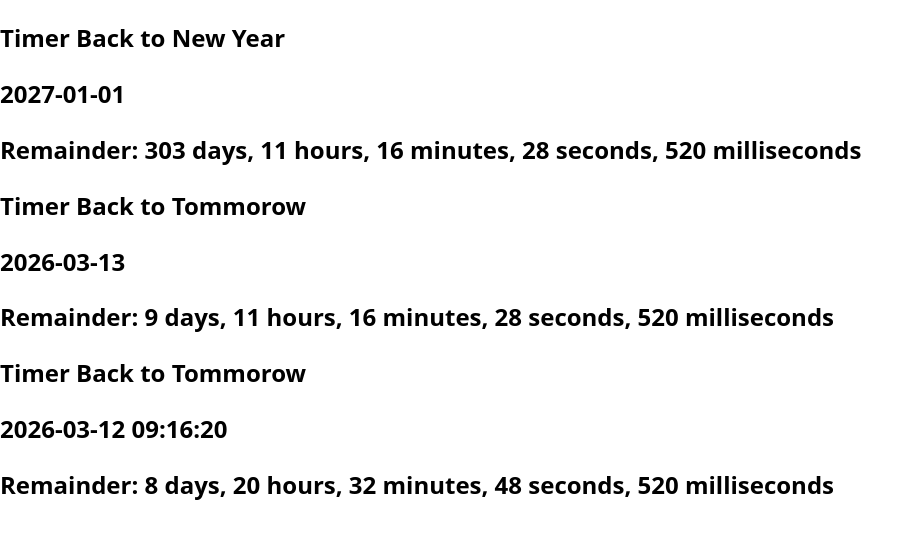
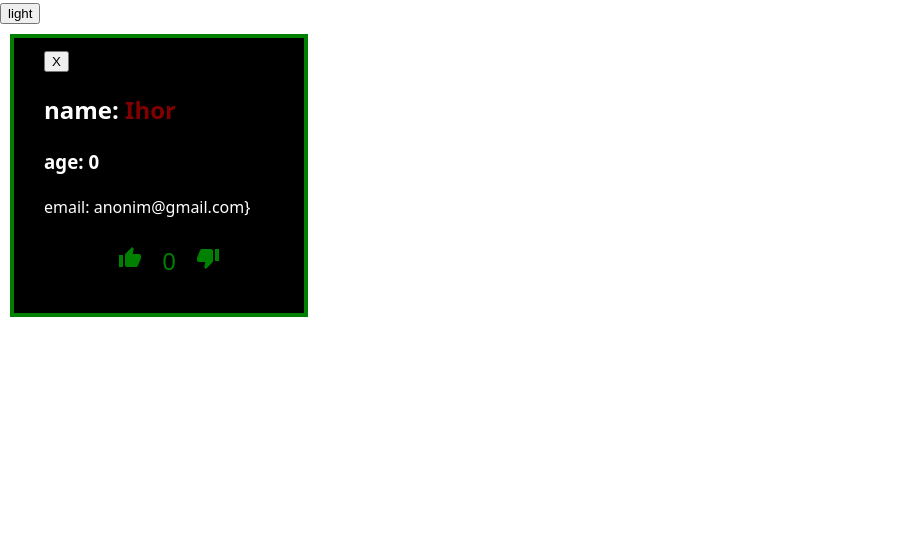
Before and after one commit to MakarKolesnyk/props-practice, a React (Vite) app: page / in a window 1280 px wide. Shown: the top 538 px of the page, without its empty margins (0-924 px from the left). Built offline with nearby package versions, Linux system fonts and the light colour scheme.

Commit message:
Add ThemeContext

```diff
--- a/src/App.jsx
+++ b/src/App.jsx
@@ -1,12 +1,15 @@
-import TimerBack from "./components/TimerBack/TimerBack";
+import Header from "./components/Header/Header";
+import HomePage from "./pages/HomePage";
+import { ThemeContext } from "./Contexts";
+import { useState } from "react";
 
 function App() {
+  const [theme, setTheme] = useState('dark');
   return (
-    <>
-      <TimerBack title="New Year" dataStr="2027-01-01" />
-      <TimerBack title="Tommorow" dataStr="2026-03-13" />
-      <TimerBack title="Tommorow" dataStr="2026-03-12 09:16:20" />
-    </>
+    <ThemeContext.Provider value={{theme, setTheme}}>
+      <Header />
+      <HomePage />
+    </ThemeContext.Provider>
   );
 }
 
--- /dev/null
+++ b/src/Contexts/index.js
@@ -0,0 +1,3 @@
+import { createContext } from "react";
+
+export const ThemeContext = createContext()
--- /dev/null
+++ b/src/common/styles/_template.scss
@@ -0,0 +1,11 @@
+@use "/src/common/styles/colors" as *;
+
+%light {
+  color: $mainTextColoer;
+  background-color: $mainBgColor;
+}
+
+%dark {
+  color: $mainBgColor;
+  background-color: $mainTextColoer;
+}
--- /dev/null
+++ b/src/components/Header/Header.jsx
@@ -0,0 +1,16 @@
+import { useContext } from "react";
+import { ThemeContext } from "../../Contexts";
+
+const Header = () => {
+  const { theme, setTheme } = useContext(ThemeContext);
+  const changeTheme = () => {setTheme(theme === "light" ? "dark" : "light")};
+  return (
+    <header>
+      <button onClick={changeTheme}>
+        {theme === "light" ? "dark" : "light"}
+      </button>
+    </header>
+  );
+};
+
+export default Header;
--- a/src/components/UserProfile/UserProfile.jsx
+++ b/src/components/UserProfile/UserProfile.jsx
@@ -1,9 +1,10 @@
 import PropTypes from "prop-types";
-import { useState } from "react";
+import { useState, useContext } from "react";
 import styles from "./UserProfile.module.scss";
 import { mdiThumbUp, mdiThumbDown } from "@mdi/js";
-import cx from 'classnames'
+import cx from "classnames";
 import Icon from "@mdi/react";
+import { ThemeContext } from "../../Contexts";
 
 const UserProfile = (props) => {
   const {
@@ -12,36 +13,42 @@ const UserProfile = (props) => {
   const [isSeclect, setIsSeclect] = useState(false);
   const [amount, setAmount] = useState(0);
   const [isDelete, setIsDelete] = useState(false);
+  const { theme } = useContext(ThemeContext);
+  console.log(theme);
+
   const changeIsSelect = () => {
     setIsSeclect(!isSeclect);
   };
   const addLike = (event) => {
     setAmount(amount + 1);
-    event.stopPropagation()
+    event.stopPropagation();
   };
   const subLike = (event) => {
-    event.stopPropagation()
+    event.stopPropagation();
     if (amount > 0) {
       setAmount(amount - 1);
     } else {
       setAmount(0);
     }
   };
-  const changeIsDelete = ()=>{setIsDelete(true)}
+  const changeIsDelete = () => {
+    setIsDelete(true);
+  };
 
-  const articleClasses = cx(styles['user-profile'], {
-    [styles['select']]: isSeclect,
-    [styles['noselect']]: !isSeclect,
+  const articleClasses = cx(styles["user-profile"], {
+    [styles["select"]]: isSeclect,
+    [styles["noselect"]]: !isSeclect,
+    [styles['light']]: theme === 'light',
+    [styles['dark']]: theme === 'dark',
   })
 
-  if(isDelete) return null
+  if (isDelete) return null;
   return (
-    <article
-      onClick={changeIsSelect}
-      className={articleClasses}
-    >
+    <article onClick={changeIsSelect} className={articleClasses}>
       <button onClick={changeIsDelete}>X</button>
-      <h2>name: <span>{name}</span></h2>
+      <h2>
+        name: <span>{name}</span>
+      </h2>
       <h3>age: {age}</h3>
       <p>email: {email}</p>
       <p className={styles.flex}>
@@ -58,11 +65,11 @@ const UserProfile = (props) => {
 };
 
 UserProfile.propTypes = {
-    user: PropTypes.shape({
-        name: PropTypes.string.isRequired,
-        age: PropTypes.number.isRequired,
-        email: PropTypes.string.isRequired,
-    })
-    };
+  user: PropTypes.shape({
+    name: PropTypes.string.isRequired,
+    age: PropTypes.number.isRequired,
+    email: PropTypes.string.isRequired,
+  }),
+};
 
 export default UserProfile;
--- a/src/components/UserProfile/UserProfile.module.scss
+++ b/src/components/UserProfile/UserProfile.module.scss
@@ -1,5 +1,6 @@
 @use "/src/common/styles/colors" as *;
 @use "/src/common/styles/mixins" as *;
+@use "/src/common/styles/template" as *;
 
 $gap: 10px;
 
@@ -8,7 +9,7 @@ $gap: 10px;
   padding-left: $gap * 3;
   margin-bottom: $gap;
   margin: $gap;
-  background-color: $secondaryBgColor;
+  // background-color: $secondaryBgColor;
   max-width: 250px;
   h2 > span {
     color: $accentColor;
@@ -31,3 +32,11 @@ $gap: 10px;
 .noselect{
   border: 4px solid $infoColor;
 }
+
+.light{
+  @extend %light
+}
+
+.dark{
+  @extend %dark
+}
--- /dev/null
+++ b/src/pages/HomePage.jsx
@@ -0,0 +1,13 @@
+import UserProfile from "./../components/UserProfile/UserProfile";
+
+const HomePage = () => {
+  return (
+    <div>
+      <UserProfile
+        user={{ name: "Ihor", age: "0", email: "anonim@gmail.com}" }}
+      />
+    </div>
+  );
+};
+
+export default HomePage;
```
